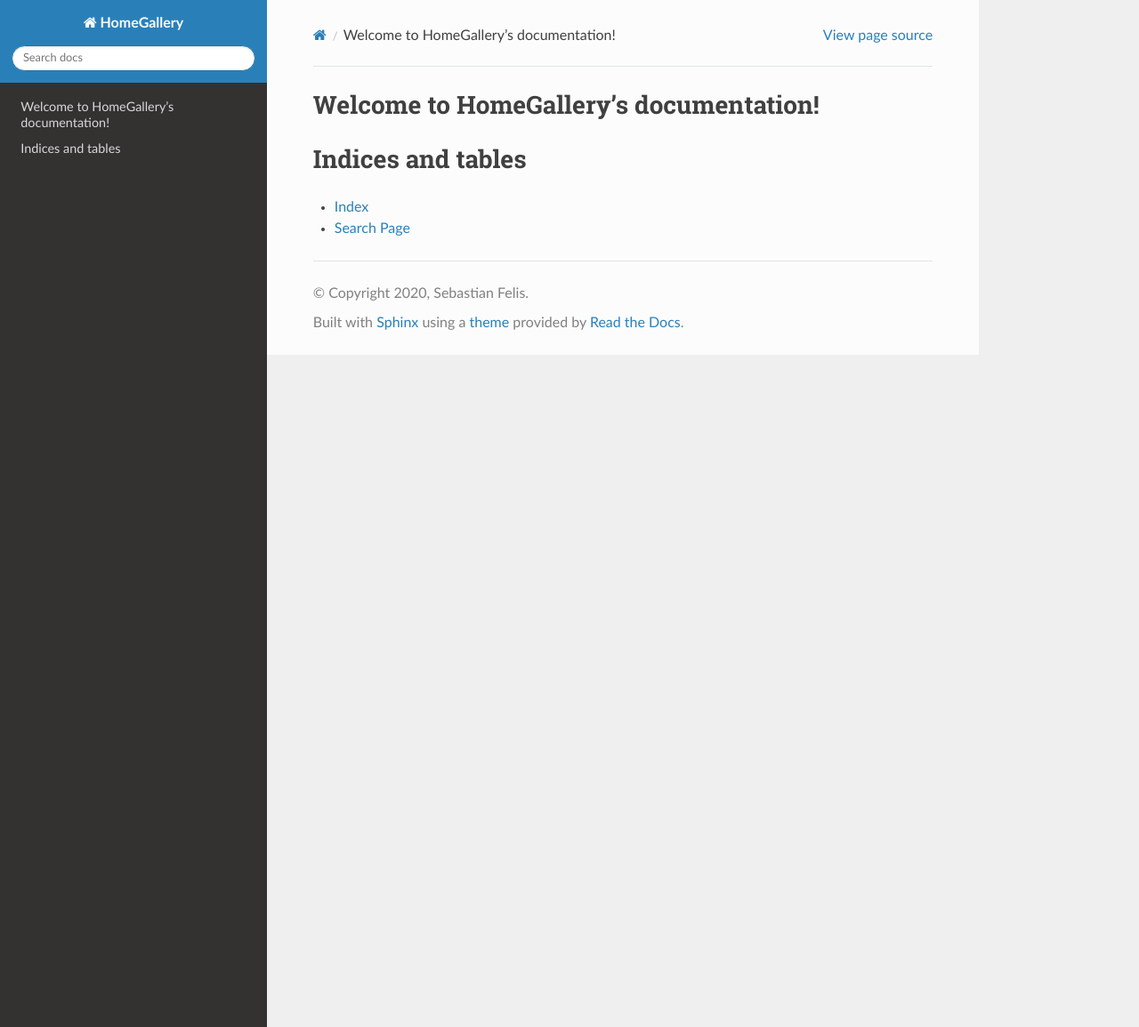
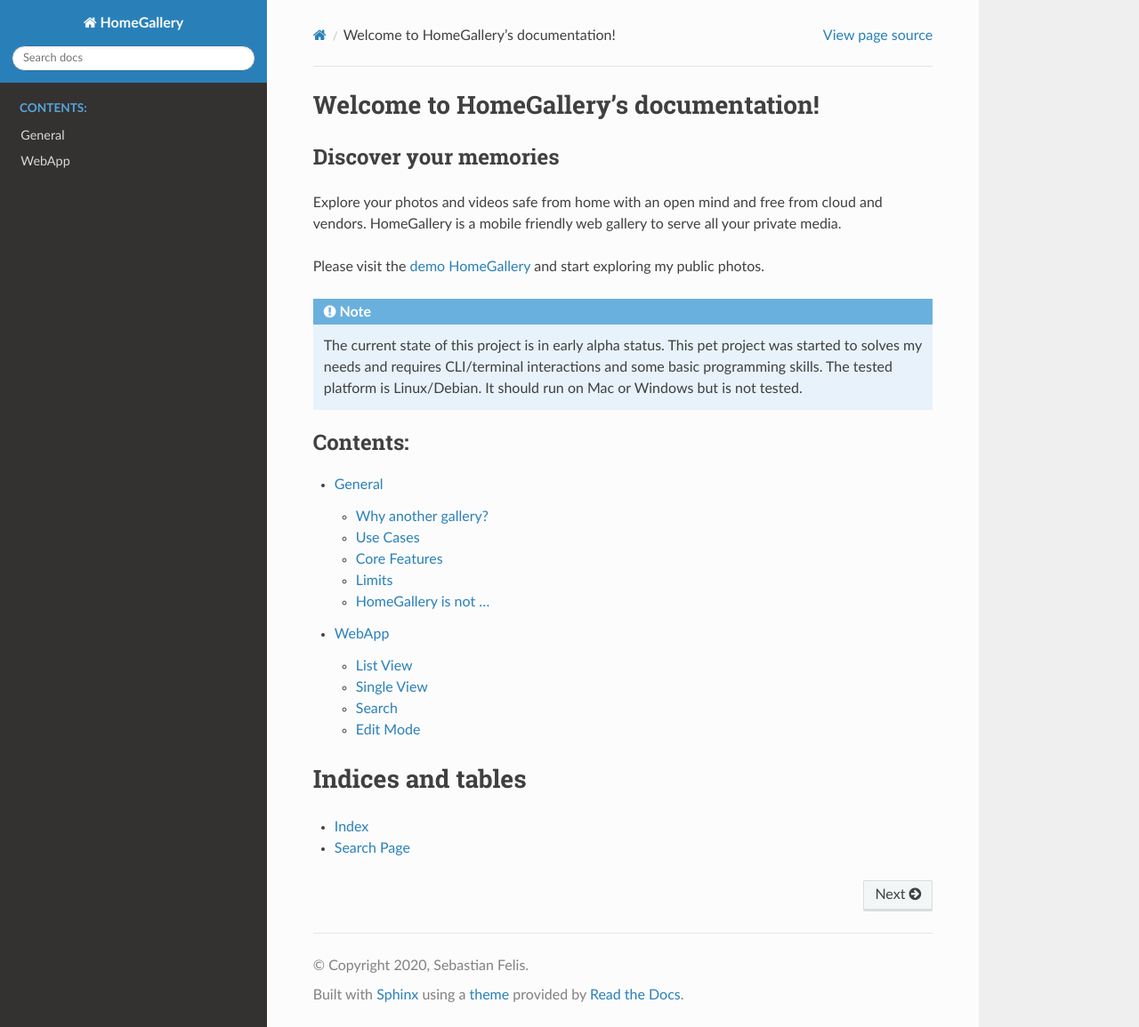
Before and after one commit to xemle/home-gallery-doc, a Sphinx documentation site: the page built from source/index.rst, in a window 1280 px wide and 1155 px high. Shown: the whole window at 89% size. Built offline with Sphinx 7.4.7 and the Read the Docs theme 2.0.0, drawn with Linux system fonts in a browser that asks for light colours; some of the changed lines change nothing that is shown.

Commit message:
Add basic webapp doc

```diff
--- /dev/null
+++ b/source/general.rst
@@ -0,0 +1,58 @@
+General
+=======
+
+Why another gallery?
+--------------------
+
+My vision is to consume and discover all my digital family memories on my mobile phones served from the SoC Raspberry Pi.
+The gallery should support myself to explore forgotten photos and videos in my archive. It should lead me through
+common properties via date, place, similarity, person etc to other parts of the archive.
+
+Further the primary storage of my media is on my hardware at home and will be for a very long time. A cloud based solution
+is not an option due my privacy concerns.
+
+I was unable to find a suitable solution for it. Since I stopped developing my first web gallery years ago, I did some progress on
+web developing. Today's positiblities are incredible with face recognition, object detection, scene detection and even deshaking and upscaling
+videos to name a few.
+
+This gallery is to consume, browse and discover all my personal photos and videos.
+
+Use Cases
+---------
+
+* You want to browse your photos and videos from PC on your mobile phone
+* You want to consolidate the media of your different folders to a single pool
+* You still want to browse your media which are stored offline on backup drives
+* You want to export a subset as static gallery for public sharing
+
+Core Features
+-------------
+
+* It is fast (by accident)
+* Mobile friendly
+* Similar image search AKA reverse image search
+* Simple tagging
+* Search with boolean expression
+* Geo reverse lookup (geo coordinates to localized address)
+* Server runs on a SoC Raspberry PI
+* PWA as light mobile app
+* Static site export
+
+Limits
+------
+
+* There is only one user who can see all media
+* Current tested limits is about 100,000 images/videos
+* The whole database is loaded into the browser and requires recent (mobile) devices and internet connection
+* No support for RAW image formats (yet)
+* No downloads of original files
+* Software has alpha state and requires some basic programming skills
+* There is practically no support on installation and usage issue
+
+HomeGallery is not ...
+----------------------
+
+* an editor for photos or videos
+* a cloud service
+* a commercial product
+* a backup solution
--- a/source/index.rst
+++ b/source/index.rst
@@ -6,9 +6,26 @@
 Welcome to HomeGallery's documentation!
 =======================================
 
+Discover your memories
+----------------------
+
+Explore your photos and videos safe from home with an open mind and free from cloud and vendors.
+HomeGallery is a mobile friendly web gallery to serve all your private media.
+
+Please visit the `demo HomeGallery <https://demo.home-gallery.org/>`_ and start exploring my public photos.
+
+.. note::
+   The current state of this project is in early alpha status. This pet project was started to solves my
+   needs and requires CLI/terminal interactions and some basic programming skills. The tested platform is
+   Linux/Debian.
+   It should run on Mac or Windows but is not tested.
+
 .. toctree::
    :maxdepth: 2
    :caption: Contents:
+
+   general
+   webapp
 
 Indices and tables
 ==================
--- /dev/null
+++ b/source/webapp.rst
@@ -0,0 +1,137 @@
+WebApp
+======
+
+Main Features
+
+* View photo stream
+* Search photo stream
+* Edit photos
+* `PWA <https://developer.mozilla.org/de/docs/Web/Progressive_web_apps/>`_ enabled (lightweight mobile app)
+
+List View
+---------
+
+In the list view the photos and videos are shown in a fluent column based grid. By default
+the sort order is by date, youngest first and shows all available media.
+
+The sort order differs if similar images are shown.
+
+Single View
+-----------
+
+By clicking a media in the list mode a single media is shown in the the single view.
+You can tap/click the left and right array symbols to show the previous or next media.
+
+.. image:: images/icon-prev.png
+
+.. image:: images/icon-next.png
+
+On mobile devices you can also swipe left and right on images to show the previous or next image. Use the pinch gesture
+double tab to zoom into your image. In zoom view double tab resets the zoom.
+
+On the bottom there are up to 3 icons:
+
+.. figure:: images/icon-list.png
+
+   Table icon: Show the list view
+
+.. figure:: images/icon-similar.png
+
+   Plant icon: Show list view filtered and sorted by similar images
+
+.. figure:: images/icon-date.png
+
+   Calender icon: Show list view with default order by date.
+
+   The Calender icon is shown if any filter or none default search order is already applied
+
+Search
+------
+
+The media list can be filtered by the search input on the nav bar in list mode.
+A search term is tested agains a space separated basic text of
+id prefix, media type, filename, date, camara vendor, camara model, geo names and tags.
+The search test is case insensitive.
+
+By default each space separated word is a search term and all search term must be a part of the basic text.
+A search term with a white space must be escaped by single or double quotations.
+So the input of *san francisco* is treaded as *san and francisco* while *"san francisco"* is treaded as complete name with whitespace.
+
+Search terms can be combined with boolean operands of *not*, *and*, *or* and parenthesis. Search
+terms of *not*, *and* and *or* must be escaped by quotations.
+
+Date format is currenty in ISO 8601 format: *YYYY-DD-MM'T'hh:mm:ss* like *2020-09-23T08:24:54*
+
+Search Examples
+^^^^^^^^^^^^^^^
+
+*berlin*
+
+Search for filename, address or tag containing search term *berlin*
+
+*berlin tower*
+
+Is the same as *berlin and tower*. Search for filename, address or tag containing search term *berlin* and term *tower*
+
+*berlin or tower*
+
+Search for filename, address or tag containing search term *berlin* or term *tower*
+
+*berlin not tower*
+
+Search for filename, address or tag containing search term *berlin* but not the term *tower*
+
+*video 2020*
+
+Is the same as *video and 2020*. Search all media type of *video* of date *2020*.
+
+*image 2020 not (2020-04 or 2020-06)*
+
+Is the same as *image and 2020 and not (2020-04 or 2020-06)*. Search all media type of *images* from *2020* but not from April 2020 or June 2020
+
+Edit Mode
+---------
+
+In edit mode basic tagging is supported. The edit mode can be entered by the pencil icon in the navivation bar
+on the list view.
+
+.. figure:: images/nav-main.png
+
+   Navigation bar
+
+.. figure:: images/nav-main-mobile.png
+
+   Navigation bar in mobile view
+
+.. figure:: images/nav-edit.png
+
+   Navigation bar in edit mode
+
+.. figure:: images/nav-edit-mobile.png
+
+   Navigation bar in mobile edit mode
+
+The edit mode is exited by clicking the back icon in the navigation bar of edit mode.
+
+In edit mode you can select images in the list view by clicking and the selected media is highlighted.
+Multiple media are selected by *ctrl* key and a mouse click or by pressing long tap on mobile device.
+All media are selected between the last selected media and the current selected media by the selection
+state of the last media. If the last media was selected, all media are selected. If the last media
+was unselected, all media are unselected.
+
+In the navigation bar of the edit mode you can invert the selection or select all or select none media.
+To show all selected media click the eye icon.
+
+After you are done the the selection you can assign tags to the selection by clicking the check icon.
+
+.. figure:: images/dialog-tag.png
+
+   Edit dialog
+
+In the edit dialog you can add comma separated tags to the selected images. A minus prefix removes a tag.
+
+The input *vacation, rome, -city* adds the tag *vacation* and the tag *rome* but removes the tag *city*.
+
+.. note::
+   After new tags are submitted, the current selection stays.
+   You need to reset the selection by *Reset all* in the edit navigation bar manually if required.
```
Also changed, not shown: source/images/dialog-tag.png (added), source/images/icon-date.png (added), source/images/icon-list.png (added), source/images/icon-next.png (added), source/images/icon-prev.png (added), source/images/icon-similar.png (added), source/images/nav-edit-mobile.png (added), source/images/nav-edit.png (added), source/images/nav-main-mobile.png (added), source/images/nav-main.png (added), source/images/nav-search-mobile.png (added).
